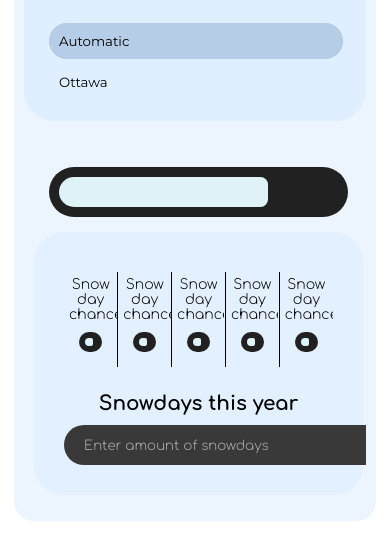
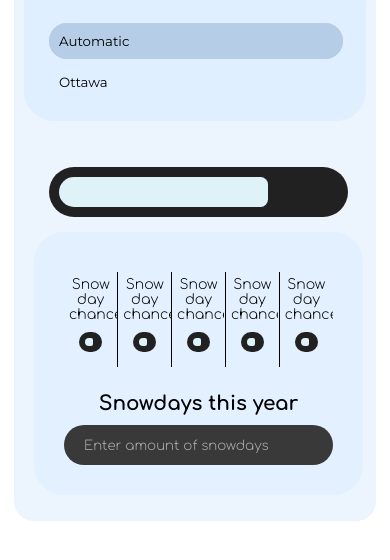
Before and after one commit to cshariq/snowday.github.io, a plain HTML site: page Index.html in a window 390 px wide. Shown: the part 98-658 px from the top of the page. Drawn offline with nearby package versions, Linux system fonts and the light colour scheme.

Commit message:
Add files via upload

```diff
--- a/Functions.js
+++ b/Functions.js
@@ -264,4 +264,5 @@ function myFunction() {
   element.classList.toggle("dark-modes");
   // document.body.classList.toggle("dark-modes");
 }
+
 fetchWeatherData();
--- a/_chatContainer.scss
+++ b/_chatContainer.scss
@@ -103,7 +103,7 @@ $text-box-color: #000000;
   justify-content: center;
 }
 @media (max-width: 500px) {
-  .toggle-switch {
+  .container-2 {
     width: 100%;
   }
 }
```
Also changed, not shown: dist/css/style.css.
